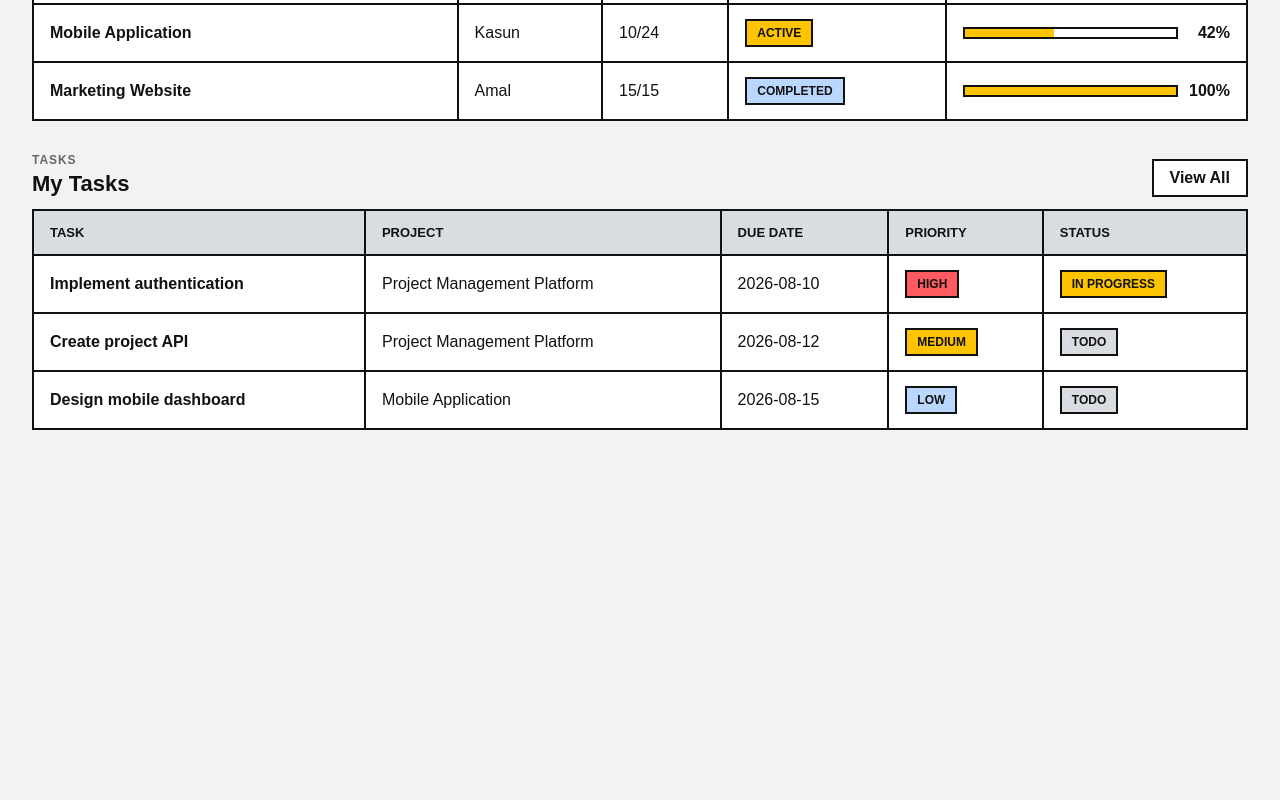
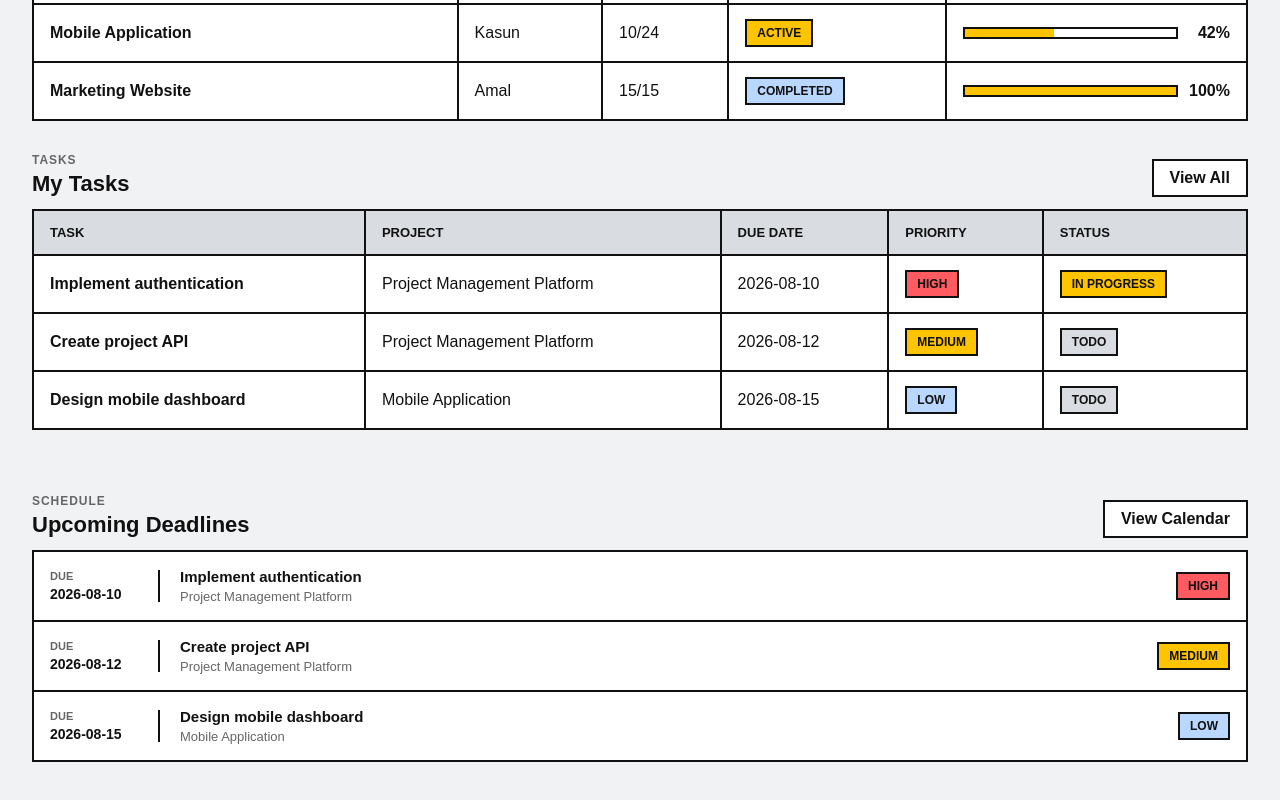
Before and after one commit to nschandunu/full_stack_workshop, a React (Vite) app in the folder client/: page / in a window 1280 px wide. Shown: the part 437-1237 px from the top of the page. Before the commit the page ends 931 px from the top, so only its background shows below. Built offline with nearby package versions, Linux system fonts and the light colour scheme.

Commit message:
feat(dashboard): add upcoming deadlines section

```diff
--- /dev/null
+++ b/client/src/features/dashboard/components/UpcomingDeadlines.jsx
@@ -0,0 +1,44 @@
+import useDashboard from "../hooks/useDashboard";
+
+const UpcomingDeadlines = () => {
+  const { data } = useDashboard();
+
+  return (
+    <section className="upcoming-deadlines">
+      <div className="section-header">
+        <div>
+          <p className="section-eyebrow">Schedule</p>
+          <h2>Upcoming Deadlines</h2>
+        </div>
+
+        <button type="button" className="section-action">
+          View Calendar
+        </button>
+      </div>
+
+      <div className="deadline-list">
+        {data.tasks.map((task) => (
+          <div className="deadline-item" key={task.id}>
+            <div className="deadline-date">
+              <span>Due</span>
+              <strong>{task.dueDate}</strong>
+            </div>
+
+            <div className="deadline-info">
+              <h3>{task.title}</h3>
+              <p>{task.project}</p>
+            </div>
+
+            <span
+              className={`priority-badge priority-${task.priority.toLowerCase()}`}
+            >
+              {task.priority}
+            </span>
+          </div>
+        ))}
+      </div>
+    </section>
+  );
+};
+
+export default UpcomingDeadlines;
--- a/client/src/features/dashboard/pages/DashboardPage.jsx
+++ b/client/src/features/dashboard/pages/DashboardPage.jsx
@@ -3,6 +3,7 @@ import DashboardStats from "../components/DashboardStats";
 import RecentProjects from "../components/RecentProjects";
 import useDashboard from "../hooks/useDashboard";
 import MyTasks from "../components/MyTasks";
+import UpcomingDeadlines from "../components/UpcomingDeadlines";
 
 const DashboardPage = () => {
   const { data, isLoading, error } = useDashboard();
@@ -24,6 +25,7 @@ const DashboardPage = () => {
     <RecentProjects />
 
     <MyTasks />
+    <UpcomingDeadlines />
   </main>
   );
 };
--- a/client/src/index.css
+++ b/client/src/index.css
@@ -300,3 +300,78 @@ button {
 .status-in-progress {
   background: var(--primary);
 }
+
+/* Upcoming Deadlines */
+
+.upcoming-deadlines {
+  margin-top: 32px;
+  padding-bottom: 32px;
+}
+
+.deadline-list {
+  border: 2px solid var(--border);
+  background: var(--surface);
+}
+
+.deadline-item {
+  display: flex;
+  align-items: center;
+  gap: 20px;
+  padding: 16px;
+  border-bottom: 2px solid var(--border);
+}
+
+.deadline-item:last-child {
+  border-bottom: none;
+}
+
+.deadline-date {
+  display: flex;
+  flex-direction: column;
+  min-width: 110px;
+  padding-right: 20px;
+  border-right: 2px solid var(--border);
+}
+
+.deadline-date span {
+  font-size: 11px;
+  font-weight: 700;
+  color: var(--text-muted);
+  text-transform: uppercase;
+}
+
+.deadline-date strong {
+  margin-top: 4px;
+  font-size: 14px;
+}
+
+.deadline-info {
+  flex: 1;
+}
+
+.deadline-info h3 {
+  margin: 0;
+  font-size: 15px;
+  font-weight: 800;
+}
+
+.deadline-info p {
+  margin: 4px 0 0;
+  color: var(--text-muted);
+  font-size: 13px;
+}
+
+@media (max-width: 600px) {
+  .deadline-item {
+    align-items: flex-start;
+    flex-wrap: wrap;
+  }
+
+  .deadline-date {
+    width: 100%;
+    padding-right: 0;
+    padding-bottom: 10px;
+    border-right: none;
+    border-bottom: 2px solid var(--border);
+  }
+}
```
